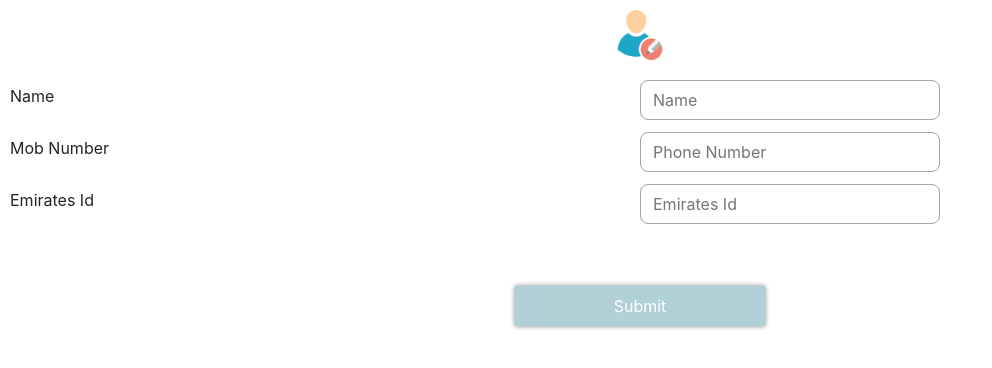
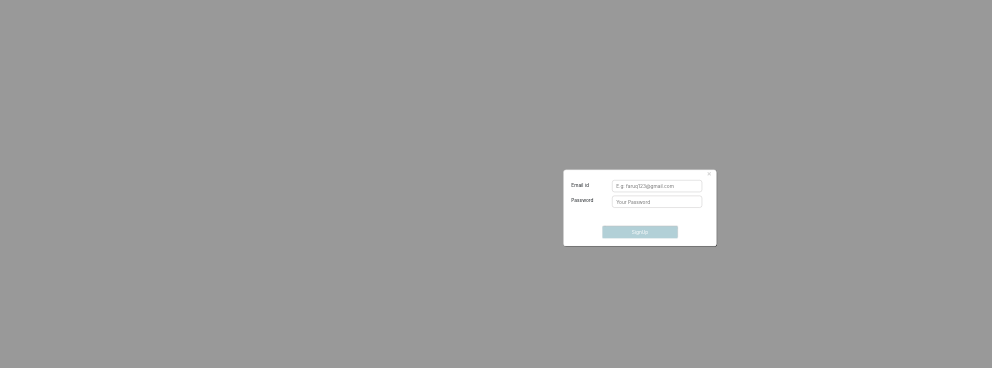
Before and after one commit to meethujose/Covid_Vaccine, a React (Create React App) app: page /Register in a window 1280 px wide. Shown: the top 368 px of the page, without its empty margins (0-992 px from the left). Built offline with nearby package versions, Linux system fonts and the light colour scheme.

Commit message:
SignIn&SignUp

```diff
--- a/src/App.js
+++ b/src/App.js
@@ -6,21 +6,26 @@ import Header from "./component/UI/Header/Header";
 import Register from "./component/Register/Register";
 import AddUser from "./component/AddUser/AddUser";
 import Search from './component/UI/Search/Search';
+import SignUp from './component/SignUp/SignUp';
+import SignIn from './component/SignIn/SignIn';
 function App() {
   const [userArray, setUserArray] = useState([]);
   const [mount, setMount] = useState(false);
   return (
     <Router>
       <div>
+
         <Switch>
           <Route path='/' exact>
+
             <Header>
               <Search userArray={userArray} setUserArray={setUserArray} setMount={setMount} />
               <AddUser />
             </Header>
             <EmpList userArray={userArray} setUserArray={setUserArray} mount={mount} setMount={setMount}/>
           </Route>
-          <Route path='/Register' component={Register} />
+          <Route path='/login' component={SignIn} />
+          <Route path='/register' component={SignUp} />
         </Switch>
       </div>
     </Router>
--- a/src/Data/FirebaseConfig.js
+++ b/src/Data/FirebaseConfig.js
@@ -12,6 +12,7 @@ const firebaseConfig = firebase.initializeApp({
   });
   const db = firebase.firestore();
   const storage = firebase.storage()
+  const auth = firebase.auth();
   export  {
-    storage,db as default
+    storage,auth,db as default
   }
--- /dev/null
+++ b/src/component/SignIn/SignIn.css
@@ -0,0 +1,57 @@
+.register {
+    position: relative;
+    width: 100%;
+    height: 100%;
+    display: flex;
+    flex-direction: column;
+    justify-content: center;
+    align-items: center;
+    padding: 10px;
+    row-gap: 12px;
+    box-sizing: border-box;
+  }
+  .register > img {
+    width: 120px;
+  }
+
+  .head {
+    padding: 20px;
+    box-sizing: border-box;
+  }
+
+  .button {
+    padding: 20px;
+    box-sizing: border-box;
+    cursor: pointer;
+  }
+  .addform {
+    display: flex;
+    flex-direction: column;
+    row-gap: 12px;
+    width: 100%;
+  }
+  .form_box{
+    display: grid;
+    grid-template-columns: 0.3fr 1fr;
+    gap: 12px;
+  }
+
+  .inputField {
+    width: 100%;
+    padding-left: 12px;
+    box-shadow: none !important;
+    border: 1px solid rgb(167, 164, 164);
+    border-radius: 8px;
+  }
+  .regSubButton {
+    margin-top: 50px;
+    background-color:#B2D0D7;
+     color: white;
+  }
+  .form_box > label {
+    display: flex;
+    align-items: center;
+  }
+  #file{
+    display:none;
+  }
--- /dev/null
+++ b/src/component/SignIn/SignIn.js
@@ -0,0 +1,72 @@
+import React, { useState } from "react";
+import { useHistory } from "react-router-dom";
+import "./SignIn.css";
+import db from "../../Data/FirebaseConfig";
+import Modal from "../UI/Modal/Modal";
+import firebase from "firebase";
+
+import { auth } from "../../Data/FirebaseConfig";
+
+export default function SignIn() {
+  const history = useHistory();
+  const [error, setError] = useState();
+  const [password, setPassword] = useState("");
+  const [formData, setFormData] = useState({});
+  const handleChange = (e) => {
+    setFormData((formData) => ({
+      ...formData,
+      [e.target.name]: e.target.value,
+    }));
+  };
+  const SignupHandler = async (e) => {
+    e.preventDefault();
+
+    try {
+      const res = await firebase
+        .auth()
+        .signInWithEmailAndPassword(formData.userEmail, formData.userPassword);
+      if (res.user) {
+        history.replace("/");
+      }
+    } catch (error) {
+      setError("Invalid");
+    }
+  };
+  return (
+    <Modal>
+      <div className="register">
+        <form className="addform" onSubmit={SignupHandler}>
+          <div className="form_box">
+            <label>Email id</label>
+            <input
+              type="email"
+              placeholder="E.g: faruq123@gmail.com"
+              name="userEmail"
+              required
+              value={formData.userEmail || ""}
+              id="userEmail"
+              className="inputField"
+              onChange={handleChange}
+            />
+          </div>
+          <div className="form_box">
+            <label>Password</label>
+            <input
+              type="password"
+              placeholder="Your Password"
+              name="userPassword"
+              required
+              value={formData.userPassword || ""}
+              className="inputField"
+              id="userPassword"
+              onChange={handleChange}
+            />
+          </div>
+
+          <input type="submit" className=" regSubButton" value="SignUp" />
+        </form>
+        {error ? <small style={{ color: "red" }}>{error}</small> : null}
+      </div>
+    </Modal>
+  );
+}
--- /dev/null
+++ b/src/component/SignUp/SignUp.css
@@ -0,0 +1,57 @@
+.register {
+    position: relative;
+    width: 100%;
+    height: 100%;
+    display: flex;
+    flex-direction: column;
+    justify-content: center;
+    align-items: center;
+    padding: 10px;
+    row-gap: 12px;
+    box-sizing: border-box;
+  }
+  .register > img {
+    width: 120px;
+  }
+
+  .head {
+    padding: 20px;
+    box-sizing: border-box;
+  }
+
+  .button {
+    padding: 20px;
+    box-sizing: border-box;
+    cursor: pointer;
+  }
+  .addform {
+    display: flex;
+    flex-direction: column;
+    row-gap: 12px;
+    width: 100%;
+  }
+  .form_box{
+    display: grid;
+    grid-template-columns: 0.3fr 1fr;
+    gap: 12px;
+  }
+
+  .inputField {
+    width: 100%;
+    padding-left: 12px;
+    box-shadow: none !important;
+    border: 1px solid rgb(167, 164, 164);
+    border-radius: 8px;
+  }
+  .regSubButton {
+    margin-top: 50px;
+    background-color:#B2D0D7;
+     color: white;
+  }
+  .form_box > label {
+    display: flex;
+    align-items: center;
+  }
+  #file{
+    display:none;
+  }
--- /dev/null
+++ b/src/component/SignUp/SignUp.js
@@ -0,0 +1,69 @@
+import React, { useState } from "react";
+import { useHistory } from "react-router-dom";
+import "./SignUp.css";
+import firebase from 'firebase';
+
+import {auth} from "../../Data/FirebaseConfig"
+import Modal from "../UI/Modal/Modal";
+export default function SignUp() {
+  const history = useHistory();
+  const [email, setEmail] = useState("");
+  const [password, setPassword] = useState("");
+  const [formData, setFormData] = useState({});
+  const handleChange = (e) => {
+    setFormData((formData) => ({
+      ...formData,
+      [e.target.name]: e.target.value,
+    }));
+  };
+  const SignupHandler = async (e) => {
+    e.preventDefault();
+
+    // const res = await db.collection("Authentication").add({
+    //   Email: formData.userEmail,
+    //   Password: formData.userPassword,
+    // });
+
+        const resp = await firebase.auth().createUserWithEmailAndPassword(formData.userEmail, formData.userPassword);
+
+        history.replace("/login");
+
+
+  };
+  return (
+    <Modal>
+      <div className="register">
+        <form className="addform" onSubmit={SignupHandler}>
+          <div className="form_box">
+            <label>Email id</label>
+            <input
+              type="email"
+              placeholder="E.g: faruq123@gmail.com"
+              name="userEmail"
+              required
+              value={formData.userEmail || ""}
+              id="userEmail"
+              className="inputField"
+              onChange={handleChange}
+            />
+          </div>
+          <div className="form_box">
+            <label>Password</label>
+            <input
+              type="password"
+              placeholder="Your Password"
+              name="userPassword"
+              required
+              value={formData.userPassword || ""}
+              className="inputField"
+              id="userPassword"
+              onChange={handleChange}
+            />
+          </div>
+
+          <input type="submit" className=" regSubButton" value="SignUp" />
+        </form>
+      </div>
+    </Modal>
+  );
+}
```
